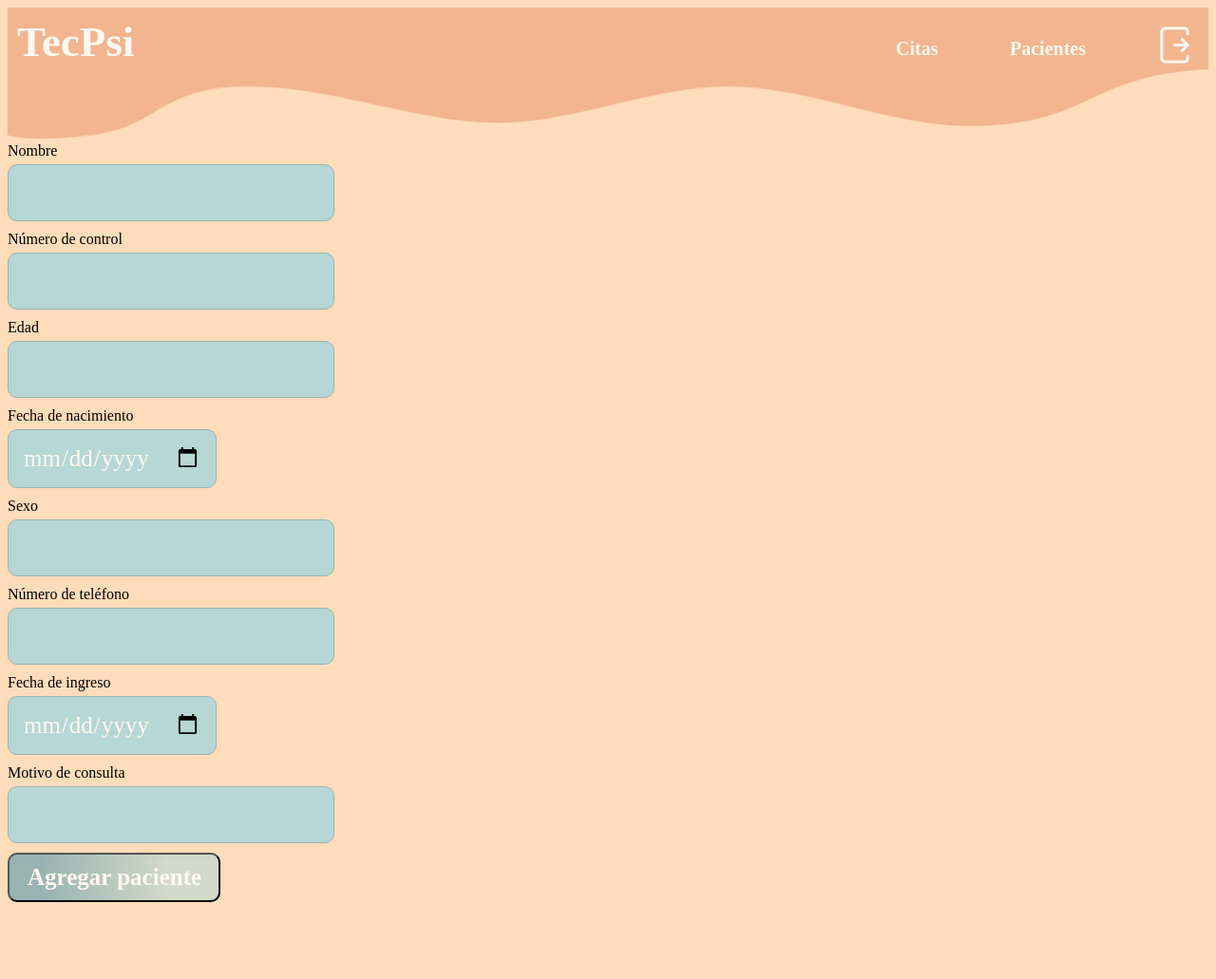
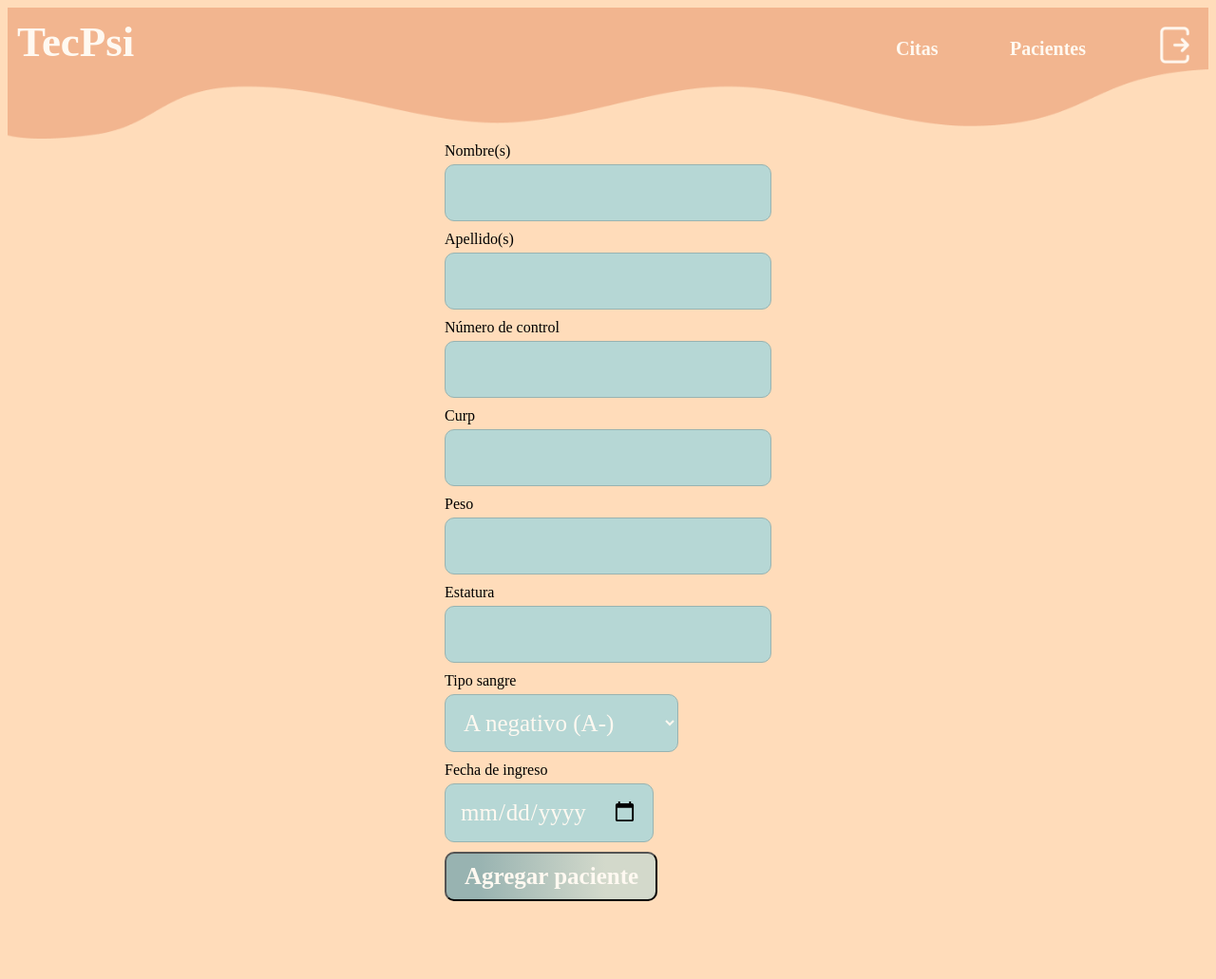
Before and after one commit to VictorHCH/Sistema-psicologa, a PHP site: page /pacientes_new.php in a window 1280 px wide. Shown: the whole page at 95% size. After the commit the page ends 949 px from the top, so only its background shows below. Run offline with PHP 8.4, Linux system fonts and the light colour scheme; a user stored in the database is signed in; data comes from the database, SQL or seed files in the repository.

Commit message:
feat: agrefar alumno

```diff
--- /dev/null
+++ b/Psicologa/Recursos/js/nuevoPaciente.js
@@ -0,0 +1,16 @@
+"use strict";
+let formular = document.getElementById("formulario");
+formular.addEventListener("submit", async (e) => {
+    e.preventDefault();
+    const formD = new FormData(formular);
+    const peticion = await fetch('./bckPacientesAgregar.php', { body: formD, method: 'POST' });
+    const respuesta = await peticion.text();
+    console.log(respuesta);
+    if (peticion.status === 200) {
+        alert("Paciente agregado con éxito");
+        formular.reset();
+    }
+    else {
+        alert("Error al agregar paciente");
+    }
+});
--- a/Psicologa/pacientes_new.php
+++ b/Psicologa/pacientes_new.php
@@ -2,7 +2,11 @@
 session_start();
 if(!isset($_SESSION['id'])){
     header("location: ./index.php");
+    exit();
 }
+require_once("./privado/config.php");
+$query = "SELECT `id`, `nombre` FROM `tipos_sangre`";
+$tipos_sangre = $db->query($query);
 ?>
 <!DOCTYPE html>
 <html lang="en">
@@ -22,39 +26,48 @@ if(!isset($_SESSION['id'])){
         <div class="Cerrar"><img src="Recursos/Cerrar sesión.png"></div>
     </div>
     <div class="Agenda">
-        <div class="Rectangle-123">
-            <form action="">
-                <label>Nombre</label>
+        <div class="Rectangle-123" style="display: flex; justify-content: center ;">
+            <form action="" id="formulario">
+                <label>Nombre(s)</label>
                 <br>
-                <input class="entradasTexto marginLabel" type="text">
+                <input requiered class="entradasTexto marginLabel" name="nombres" type="text">
+                <br>
+                <label>Apellido(s)</label>
+                <br>
+                <input requiered class="entradasTexto marginLabel" name="apellidos" type="text">
                 <br>
                 <label>Número de control</label>
                 <br>
-                <input class="entradasTexto marginLabel" type="number">
+                <input requiered class="entradasTexto marginLabel" name="numero_control" type="text">
                 <br>
-                <label>Edad</label>
+                <label>Curp</label>
                 <br>
-                <input class="entradasTexto marginLabel" type="number">
+                <input requiered class="entradasTexto marginLabel" name="curp" type="text">
                 <br>
-                <label>Fecha de nacimiento</label>
+                <label>Peso</label>
                 <br>
-                <input class="entradasTexto marginLabel" type="date">
+                <input requiered class="entradasTexto marginLabel" name="peso" type="text">
                 <br>
-                <label>Sexo</label>
+                <label>Estatura</label>
                 <br>
-                <input class="entradasTexto marginLabel" list="sexo">
+                <input requiered class="entradasTexto marginLabel" name="estatura" type="text">
                 <br>
-                <label>Número de teléfono</label>
+                <label>Tipo sangre</label>
                 <br>
-                <input class="entradasTexto marginLabel" type="number">
+                <select required class="entradasTexto marginLabel" name="tipo_sangre" type="number">
+                    <?php
+                        foreach ($tipos_sangre as $key => $value) {
+                            # code...
+                            echo "<option value='$value[id]'>$value[nombre]</option>";
+                        }
+                        $tipos_sangre->free_result();
+                        $db->close();
+                    ?>
+                </select>
                 <br>
                 <label>Fecha de ingreso</label>
                 <br>
-                <input class="entradasTexto marginLabel" type="date">
-                <br>
-                <label>Motivo de consulta</label>
-                <br>
-                <input class="entradasTexto marginLabel" type="text">
+                <input requiered class="entradasTexto marginLabel" type="date" name="fecha_alta" >
                 <br>
                 <input class="boton botonPrimario" type="submit" value="Agregar paciente">
             </form>
@@ -64,5 +77,6 @@ if(!isset($_SESSION['id'])){
         <option value="Masculino"></option>
         <option value="Femenino"></option>
     </datalist>
+    <script src="./Recursos/js/nuevoPaciente.js"></script>
 </body>
 </html>
```
Also changed, not shown: Psicologa/Recursos/ts/nuevoPaciente.ts (added, +15 -0 lines).
